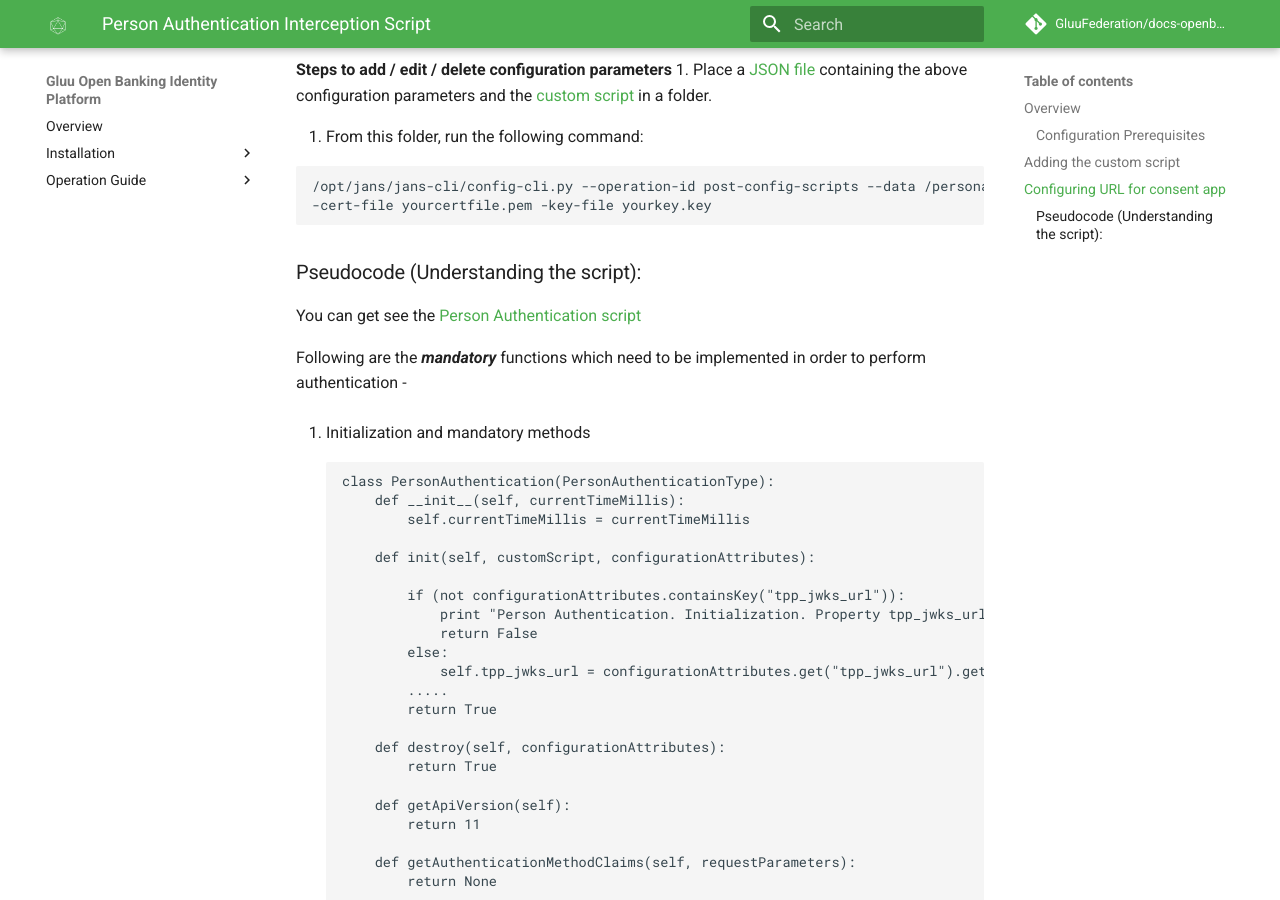
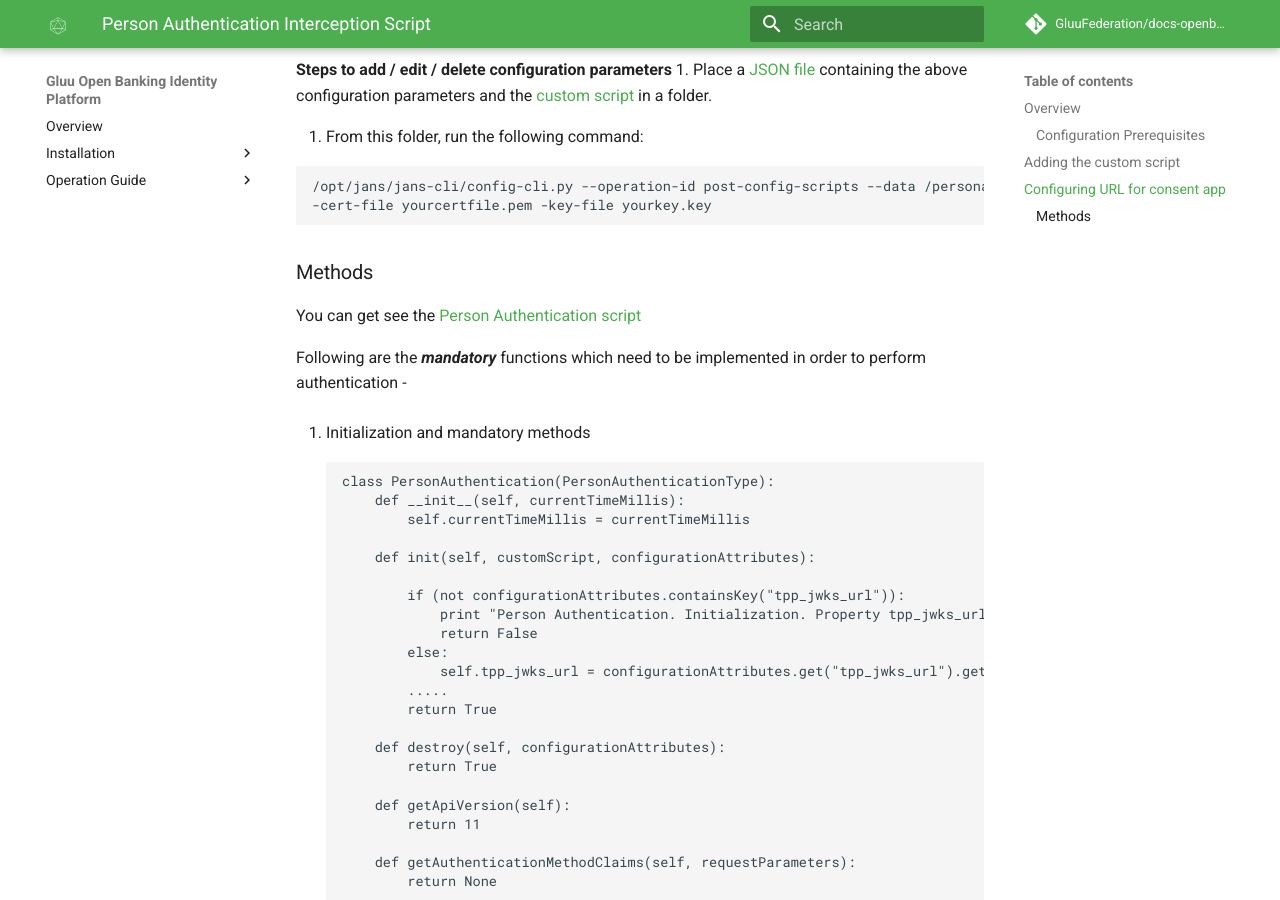
Before and after one commit to GluuFederation/docs-openbanking-prod, an MkDocs documentation site: the page built from docs/source/scripts/person-authentication.md, in a window 1280 px wide and 900 px high, scrolled down 1271 px. Built offline with MkDocs 1.6.1 and Material for MkDocs 9.7.7, drawn with Linux system fonts in a browser that asks for light colours; comment, search, counter and statistics services are not loaded.

Commit message:
Update person-authentication.md

````diff
--- a/docs/source/scripts/person-authentication.md
+++ b/docs/source/scripts/person-authentication.md
@@ -34,7 +34,7 @@ The person authentication custom script will use configuration parameters like r
 -cert-file yourcertfile.pem -key-file yourkey.key
 ```
 
-### Pseudocode (Understanding the script):
+### Methods
 You can get see the [Person Authentication script](https://github.com/JanssenProject/jans-setup/blob/openbank/static/extension/person_authentication/OpenBanking.py)
 
 Following are the ***mandatory*** functions which need to be implemented in order to perform authentication -
````
